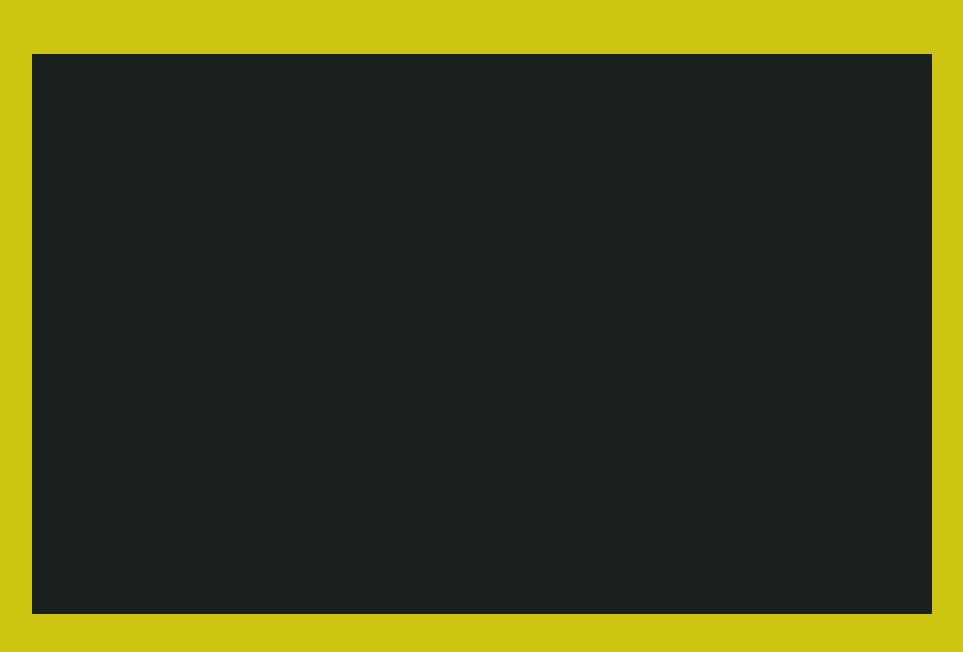
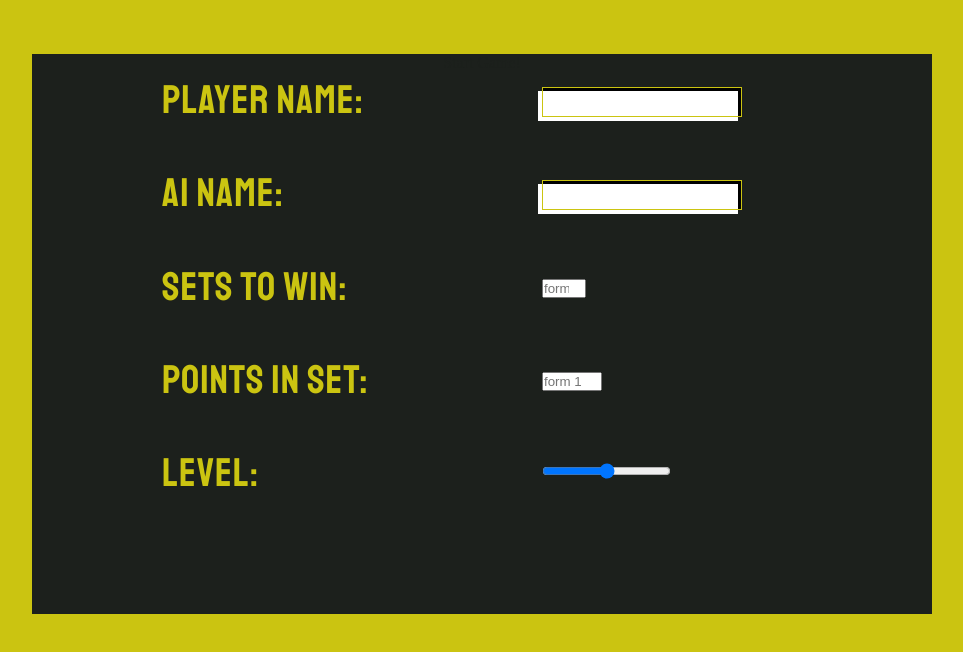
Before and after one commit to ouritsu/UltimatePong, a plain HTML site: page index.html in a window 1280 px wide. Shown: the part 106-758 px from the top of the page, without its empty margins (158-1121 px from the left). Drawn offline with Linux system fonts and the light colour scheme.

Commit message:
scss formular

```diff
--- a/index.html
+++ b/index.html
@@ -16,7 +16,26 @@
       <div class="statistics"></div>
     </header>
     <main>
-
+      <section>
+        <form action="" method="post" enctype="application/x-www-form-urlencoded">
+          <div class="labels">
+            <label for="">Player name:</label>
+            <label for="">AI name:</label>
+            <label for="">Sets to win:</label>
+            <label for="">Points in set:</label>
+            <label for="">Level:</label>
+          </div>
+          <div class="inputs">
+            <div class="input"><input type="text"></div>
+            <div class="input"><input type="text"></div>
+            <div class="input"><input type="number" min="1" max="5" step="1" placeholder="form 1 to 5"></div>
+            <div class="input"><input type="number" min="1" max="100" step="1" placeholder="form 1 to 100"></div>
+            <div class="input"><input type="range" min="1" max="3"></div>
+            <!-- <div class="input"><input type="button" value="Start game!"></div> -->
+          </div>
+          <div class="button">Start Game!</div>
+        </form>
+      </section>
     </main>
     <footer>
 
--- a/scss/_game.scss
+++ b/scss/_game.scss
@@ -24,8 +24,8 @@ div.wrapper {
       text-align: center;
       letter-spacing: 1.2rem;
 
-      color: var(--mainBGColor);
-      background-color: var(--mainFontColor);
+      // color: var(--mainBGColor);
+      // background-color: var(--mainFontColor);
 
       color: var(--mainFontColor); //TEST
       background-color: var(--mainBGColor); //TEST
@@ -34,13 +34,75 @@ div.wrapper {
 
   main {
     height: 70vh;
-    background-color: var(--mainBGColor);
+    // background-color: var(--mainBGColor);
     background-color: var(--mainFontColor);
+
+    form {
+      display: flex;
+      flex-wrap: wrap;
+      height: 70vh;
+      justify-content: space-evenly;
+
+      .labels {
+        display: flex;
+        width: 30%;
+        flex-direction: column;
+        justify-content: flex-start;
+
+        label {
+          // align-items: flex-start;
+          // background-color: #fff;
+          // display: block;
+          width: 100%;
+          height: 16.6666%;
+          // margin: auto auto;
+          padding-left: 10px;
+          color: var(--mainBGColor);
+          // background-color: royalblue;
+
+          font-size: 40px;
+          // line-height: 16.6666%;
+          letter-spacing: 1px;
+          font-family: 'Staatliches', cursive;
+          line-height: 11.6666vh;
+        }
+      }
+
+      .inputs {
+        width: 30%;
+
+        div.input {
+          line-height: 11.6666vh;
+          // height: 16.6666%;
+          width: 100%;
+          color: var(--mainBGColor);
+
+          // background-color: blue;
+        }
+
+        input[type="text"] {
+          height: 30px;
+          // line-height: 11.6666vh;
+          width: 200px;
+          background-color: white;
+          // border: 1px solid rgb(65, 65, 65);
+          border: 1px solid var(--mainBGColor);
+          color: rgb(65, 65, 65);
+          text-align: center;
+          box-shadow: -4px 4px white, inset -3px 3px black;
+          // box-shadow: -4px 4px rgba(255, 255, 255, 0.671), inset -3px 3px rgb(255, 235, 0);
+        }
+      }
+
+      .button {
+        position: absolute;
+      }
+    }
   }
 
   footer {
     height: 10vh;
-    background-color: var(--mainFontColor);
+    // background-color: var(--mainFontColor);
     background-color: var(--mainBGColor);
   }
 }
--- a/scss/_variables_fonts.scss
+++ b/scss/_variables_fonts.scss
@@ -2,6 +2,7 @@
 // @import url('https://fonts.googleapis.com/css?family=Bungee+Shade&display=swap&subset=latin-ext'); //PONG //font-family: 'Bungee Shade', cursive;
 // @import url('https://fonts.googleapis.com/css?family=Monoton&display=swap'); //PONG //font-family: 'Monoton', cursive;
 @import url('https://fonts.googleapis.com/css?family=Press+Start+2P&display=swap'); //PONG //font-family: 'Press Start 2P', cursive;
+@import url('https://fonts.googleapis.com/css?family=Staatliches&display=swap&subset=latin-ext'); //font-family: 'Staatliches', cursive;
 @import url('https://fonts.googleapis.com/css?family=Fugaz+One&display=swap'); //statistics //font-family: 'Fugaz One', cursive;
 
 :root {
```
Also changed, not shown: css/style.css, 1 other file.
